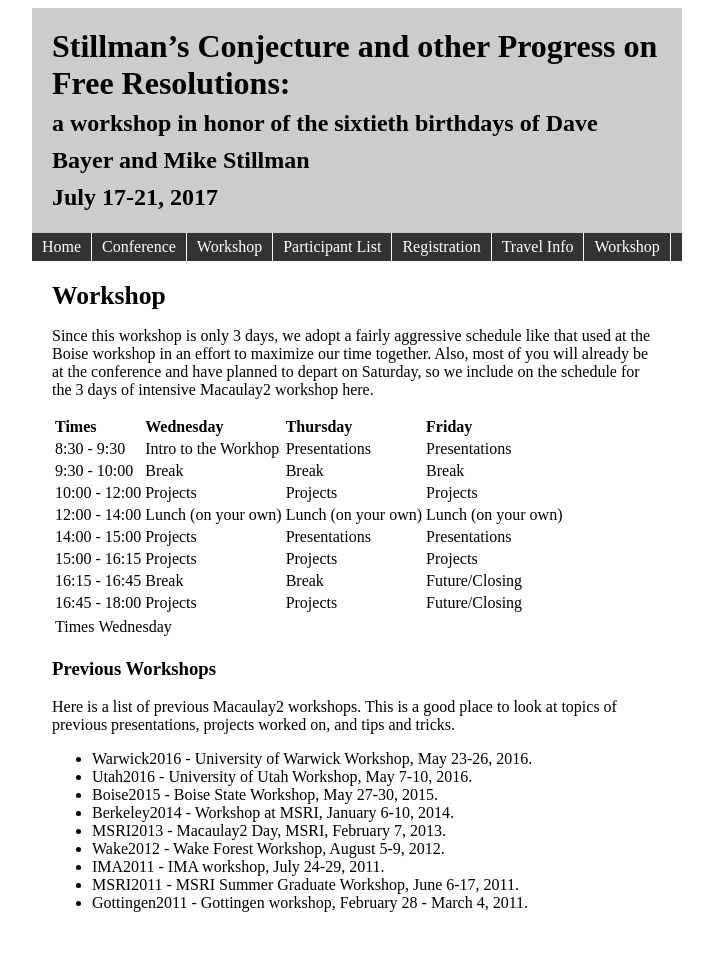
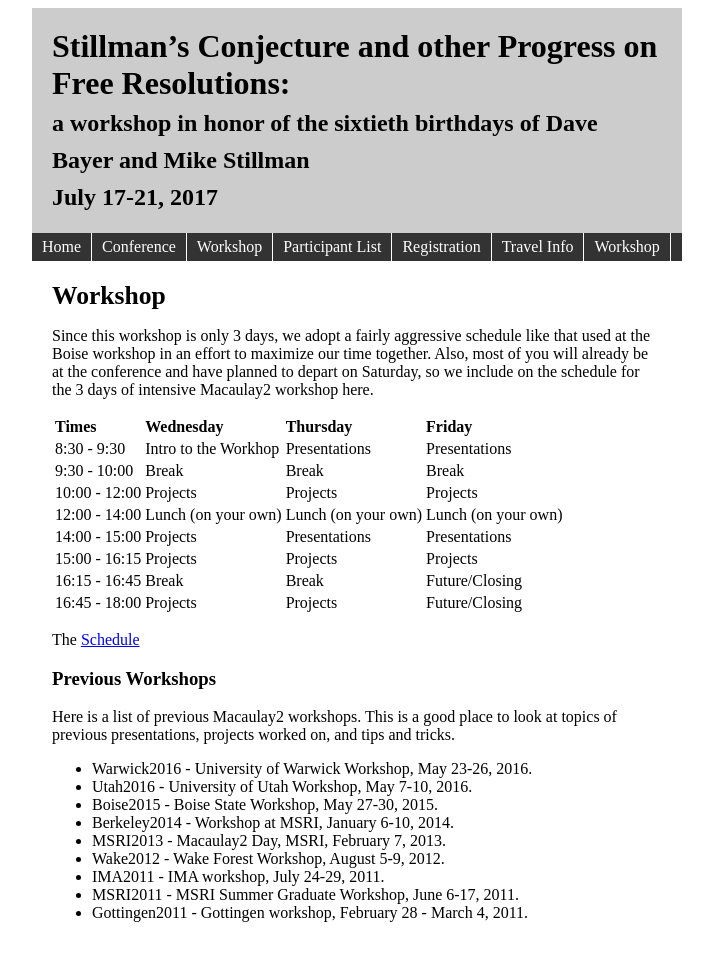
Before and after one commit to Macaulay2/Workshop-2017-Berkeley, a Jekyll site: the page built from workshop.md, in a window 1280 px wide. Shown: the whole page, without its empty margins (283-996 px from the left). Built offline with Jekyll 4.4.1, drawn with Linux system fonts in a browser that asks for light colours.

Commit message:
experimenting with pagination for workshop

```diff
--- a/workshop.md
+++ b/workshop.md
@@ -21,11 +21,7 @@
 | 16:15 - 16:45  | Break                 | Break               | Future/Closing       |
 | 16:45 - 18:00  | Projects              | Projects            | Future/Closing       |
 
-<table>
-<tr> <td> Times </td>
-<td> Wednesday </td>
-</tr>
-</table>
+The [Schedule](https://macaulay2.github.io/Workshop-2017-Berkeley/workshop-schedule)
 
 ### Previous Workshops
 
```
